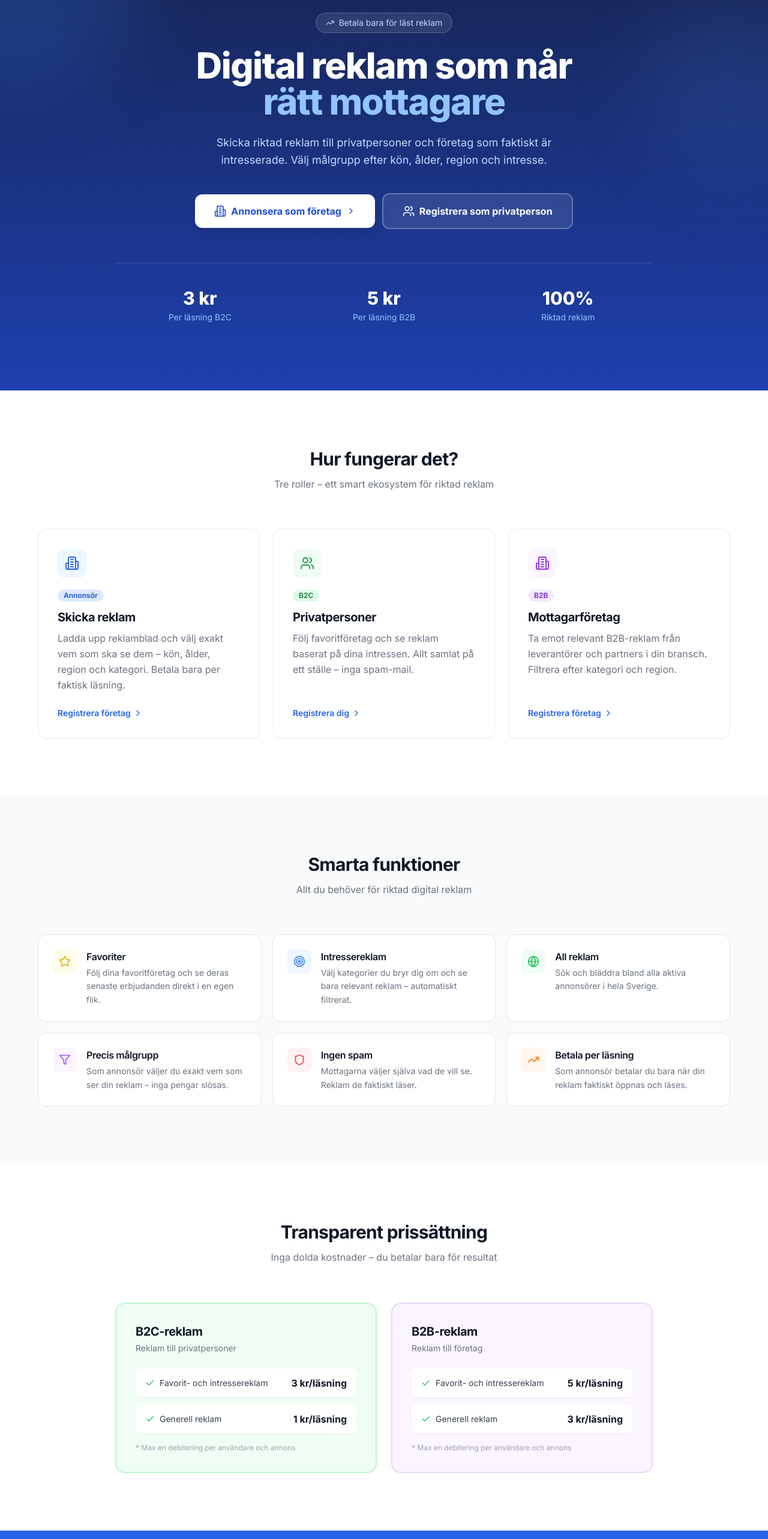
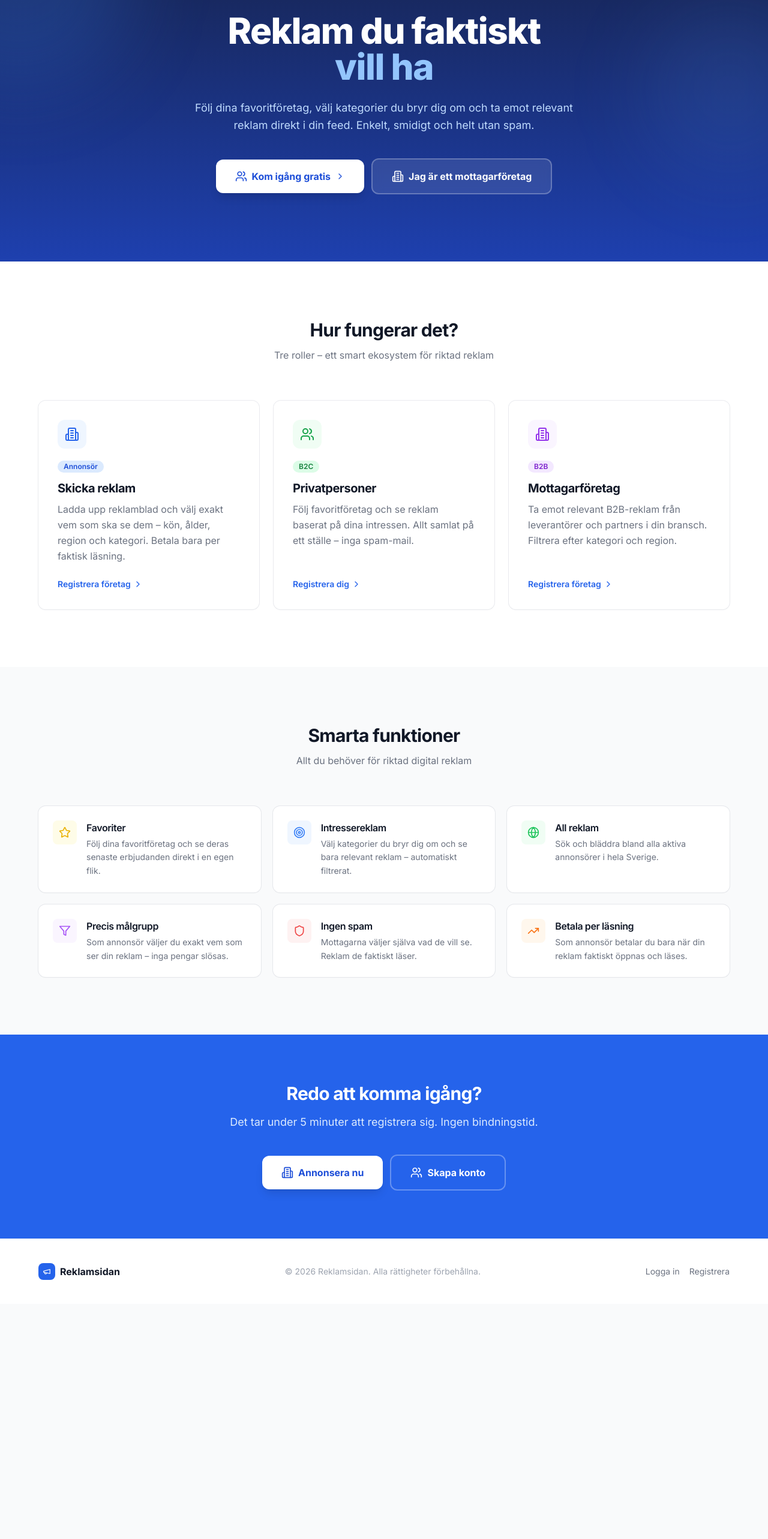
Before and after one commit to JayJaspen/reklamsidan, a Next.js app: page / in a window 1280 px wide. Shown: the part 140-2706 px from the top of the page at 60% size. After the commit the page ends 2314 px from the top, so only its background shows below. Built offline with nearby package versions, Linux system fonts and the light colour scheme.

Commit message:
Refactor: startsida mot mottagare, ta bort priser, priser i foretag-dashboard

```diff
--- a/src/app/(dashboard)/foretag/statistik/page.tsx
+++ b/src/app/(dashboard)/foretag/statistik/page.tsx
@@ -2,7 +2,7 @@
 
 import { useState, useEffect } from 'react'
 import { createClient } from '@/lib/supabase/client'
-import { BarChart3, Download, Users, TrendingUp } from 'lucide-react'
+import { BarChart3, Download, Users, TrendingUp, Check } from 'lucide-react'
 
 type Ad = {
   id: string
@@ -181,6 +181,51 @@ export default function Statistics() {
         </h1>
       </div>
 
+      {/* Pricing */}
+      <div className="rounded-2xl border border-gray-200 bg-gray-50 p-6">
+        <h2 className="mb-1 text-sm font-semibold uppercase tracking-wide text-gray-500">Prislista</h2>
+        <p className="mb-5 text-xs text-gray-400">Du debiteras per unik läsning. Max en debitering per användare och annons.</p>
+        <div className="grid gap-4 sm:grid-cols-2">
+          {[
+            {
+              title: 'B2C-reklam',
+              subtitle: 'Reklam till privatpersoner',
+              color: 'border-green-200 bg-white',
+              accent: 'text-green-700',
+              items: [
+                { label: 'Favorit- & intressereklam', price: '3 kr/läsning' },
+                { label: 'Generell reklam', price: '1 kr/läsning' },
+              ],
+            },
+            {
+              title: 'B2B-reklam',
+              subtitle: 'Reklam till mottagarföretag',
+              color: 'border-purple-200 bg-white',
+              accent: 'text-purple-700',
+              items: [
+                { label: 'Favorit- & intressereklam', price: '5 kr/läsning' },
+                { label: 'Generell reklam', price: '3 kr/läsning' },
+              ],
+            },
+          ].map(({ title, subtitle, color, accent, items }) => (
+            <div key={title} className={`rounded-xl border p-5 ${color}`}>
+              <p className={`mb-0.5 font-semibold ${accent}`}>{title}</p>
+              <p className="mb-4 text-xs text-gray-400">{subtitle}</p>
+              <div className="space-y-2">
+                {items.map(({ label, price }) => (
+                  <div key={label} className="flex items-center justify-between text-sm">
+                    <span className="flex items-center gap-1.5 text-gray-600">
+                      <Check className="h-3.5 w-3.5 text-green-500" /> {label}
+                    </span>
+                    <span className="font-bold text-gray-900">{price}</span>
+                  </div>
+                ))}
+              </div>
+            </div>
+          ))}
+        </div>
+      </div>
+
       {/* Summary cards */}
       <div className="grid gap-4 sm:grid-cols-3">
         <div className="card p-6 space-y-2">
--- a/src/app/page.tsx
+++ b/src/app/page.tsx
@@ -1,5 +1,5 @@
 import Link from 'next/link'
-import { Megaphone, Building2, Users, Star, Filter, Globe, ChevronRight, Check, TrendingUp, Target, Shield } from 'lucide-react'
+import { Megaphone, Building2, Users, Star, Filter, Globe, ChevronRight, TrendingUp, Target, Shield } from 'lucide-react'
 
 export default function LandingPage() {
   return (
@@ -32,55 +32,38 @@ export default function LandingPage() {
         <div className="pointer-events-none absolute -right-20 top-20 h-72 w-72 rounded-full bg-blue-400/10 blur-3xl" />
 
         <div className="relative mx-auto max-w-4xl text-center">
-          <div className="mb-6 inline-flex items-center gap-2 rounded-full border border-white/20 bg-white/10 px-4 py-1.5 text-sm text-primary-200 backdrop-blur">
-            <TrendingUp className="h-3.5 w-3.5" />
-            Betala bara för läst reklam
-          </div>
-
           <h1 className="mb-6 text-5xl font-extrabold leading-tight tracking-tight sm:text-6xl">
-            Digital reklam som når
+            Reklam du faktiskt
             <br />
             <span className="bg-gradient-to-r from-blue-300 to-primary-300 bg-clip-text text-transparent">
-              rätt mottagare
+              vill ha
             </span>
           </h1>
 
           <p className="mx-auto mb-10 max-w-2xl text-lg text-primary-200 leading-relaxed">
-            Skicka riktad reklam till privatpersoner och företag som faktiskt är intresserade.
-            Välj målgrupp efter kön, ålder, region och intresse.
+            Följ dina favoritföretag, välj kategorier du bryr dig om och ta emot
+            relevant reklam direkt i din feed. Enkelt, smidigt och helt utan spam.
           </p>
 
           <div className="flex flex-col items-center gap-3 sm:flex-row sm:justify-center">
             <Link
-              href="/register/foretag"
+              href="/register/b2c"
               className="flex w-full items-center justify-center gap-2 rounded-xl bg-white px-8 py-4 font-bold text-primary-700 shadow-lg transition hover:bg-primary-50 sm:w-auto"
             >
-              <Building2 className="h-5 w-5" />
-              Annonsera som företag
+              <Users className="h-5 w-5" />
+              Kom igång gratis
               <ChevronRight className="h-4 w-4" />
             </Link>
             <Link
-              href="/register/b2c"
+              href="/register/b2b"
               className="flex w-full items-center justify-center gap-2 rounded-xl border-2 border-white/25 bg-white/10 px-8 py-4 font-bold text-white backdrop-blur transition hover:bg-white/20 sm:w-auto"
             >
-              <Users className="h-5 w-5" />
-              Registrera som privatperson
+              <Building2 className="h-5 w-5" />
+              Jag är ett mottagarföretag
             </Link>
           </div>
 
-          {/* Stats */}
-          <div className="mt-14 grid grid-cols-3 gap-6 border-t border-white/15 pt-10">
-            {[
-              { value: '3 kr', label: 'Per läsning B2C' },
-              { value: '5 kr', label: 'Per läsning B2B' },
-              { value: '100%', label: 'Riktad reklam' },
-            ].map(({ value, label }) => (
-              <div key={label} className="text-center">
-                <div className="text-3xl font-extrabold text-white">{value}</div>
-                <div className="mt-1 text-sm text-primary-300">{label}</div>
-              </div>
-            ))}
-          </div>
+
         </div>
       </section>
 
@@ -177,56 +160,6 @@ export default function LandingPage() {
         </div>
       </section>
 
-      {/* ── Pricing ── */}
-      <section className="px-4 py-24">
-        <div className="mx-auto max-w-4xl">
-          <div className="mb-16 text-center">
-            <h2 className="mb-3 text-3xl font-bold text-gray-900">Transparent prissättning</h2>
-            <p className="text-gray-500">Inga dolda kostnader – du betalar bara för resultat</p>
-          </div>
-
-          <div className="grid gap-6 md:grid-cols-2">
-            {[
-              {
-                title: 'B2C-reklam',
-                subtitle: 'Reklam till privatpersoner',
-                color: 'border-green-200 bg-green-50',
-                items: [
-                  { label: 'Favorit- och intressereklam', price: '3 kr/läsning' },
-                  { label: 'Generell reklam', price: '1 kr/läsning' },
-                ],
-              },
-              {
-                title: 'B2B-reklam',
-                subtitle: 'Reklam till företag',
-                color: 'border-purple-200 bg-purple-50',
-                items: [
-                  { label: 'Favorit- och intressereklam', price: '5 kr/läsning' },
-                  { label: 'Generell reklam', price: '3 kr/läsning' },
-                ],
-              },
-            ].map(({ title, subtitle, color, items }) => (
-              <div key={title} className={`rounded-2xl border-2 p-8 ${color}`}>
-                <h3 className="mb-1 text-xl font-bold text-gray-900">{title}</h3>
-                <p className="mb-6 text-sm text-gray-500">{subtitle}</p>
-                <div className="space-y-3">
-                  {items.map(({ label, price }) => (
-                    <div key={label} className="flex items-center justify-between rounded-lg bg-white px-4 py-3 shadow-sm">
-                      <div className="flex items-center gap-2 text-sm text-gray-700">
-                        <Check className="h-4 w-4 text-green-500" />
-                        {label}
-                      </div>
-                      <span className="font-bold text-gray-900">{price}</span>
-                    </div>
-                  ))}
-                </div>
-                <p className="mt-4 text-xs text-gray-400">* Max en debitering per användare och annons</p>
-              </div>
-            ))}
-          </div>
-        </div>
-      </section>
-
       {/* ── CTA ── */}
       <section className="bg-primary-600 px-4 py-20 text-white">
         <div className="mx-auto max-w-3xl text-center">
```
